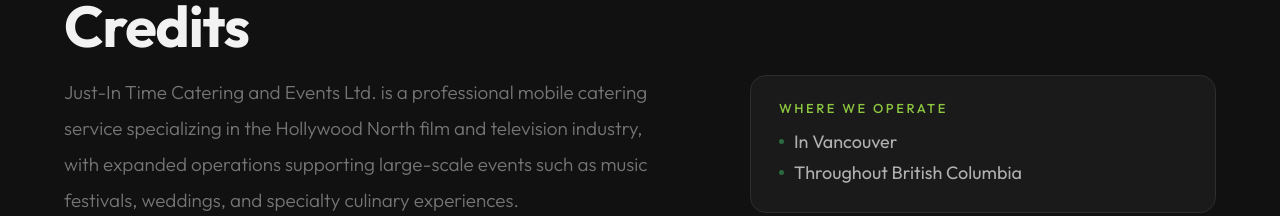
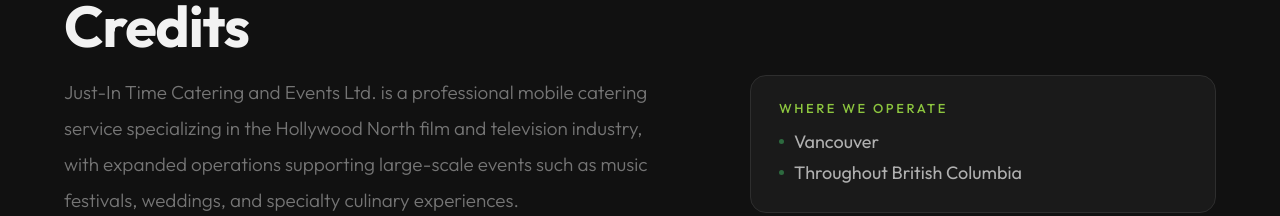
Before and after one commit to Dhristi998/just-in-time, a React (Vite) app: page / in a window 1280 px wide. Shown: the part 4900-5116 px from the top of the page. Built offline with nearby package versions, Linux system fonts and the light colour scheme.

Commit message:
Minor updates to App.jsx 9

```diff
--- a/src/App.jsx
+++ b/src/App.jsx
@@ -1094,7 +1094,7 @@
           <div className="portfolio-meta">
             <div className="portfolio-meta-card">
               <div className="portfolio-meta-label">Where We Operate</div>
-              <ul><li>In Vancouver</li><li>Throughout British Columbia</li></ul>
+              <ul><li>Vancouver</li><li>Throughout British Columbia</li></ul>
             </div>
             <div className="portfolio-meta-card">
               <div className="portfolio-meta-label">Union Standards</div>
```
